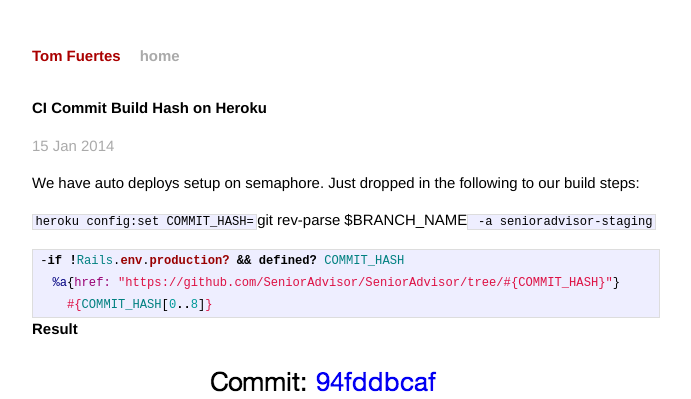
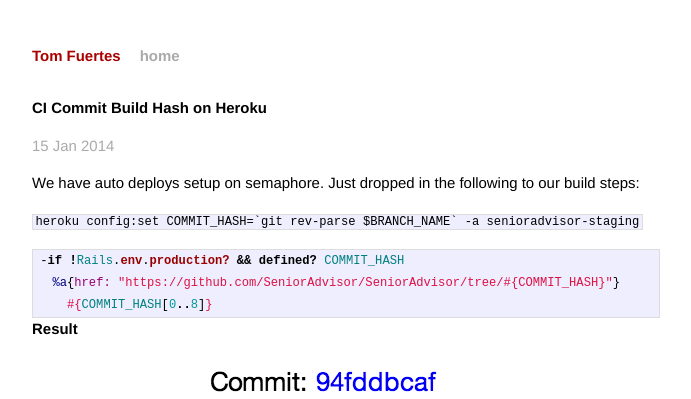
Before and after one commit to tomfuertes/tomfuert.es, a Jekyll site: the page built from _posts/2014-01-15-auto-build-tags.md, in a window 1280 px wide. Shown: the top 399 px of the page, without its empty margins (294-985 px from the left). Built offline with Jekyll 4.4.1, drawn with Linux system fonts in a browser that asks for light colours; Markdown is read by kramdown in place of the engine named in the settings.

Commit message:
fix backtick

````diff
--- a/_posts/2014-01-15-auto-build-tags.md
+++ b/_posts/2014-01-15-auto-build-tags.md
@@ -6,7 +6,7 @@ date:   2014-01-15 10:52:20
 
 We have auto deploys setup on semaphore. Just dropped in the following to our build steps:
 
-`heroku config:set COMMIT_HASH=`git rev-parse $BRANCH_NAME` -a senioradvisor-staging`
+```heroku config:set COMMIT_HASH=`git rev-parse $BRANCH_NAME` -a senioradvisor-staging```
 
 ```haml
 -if !Rails.env.production? && defined? COMMIT_HASH
````
